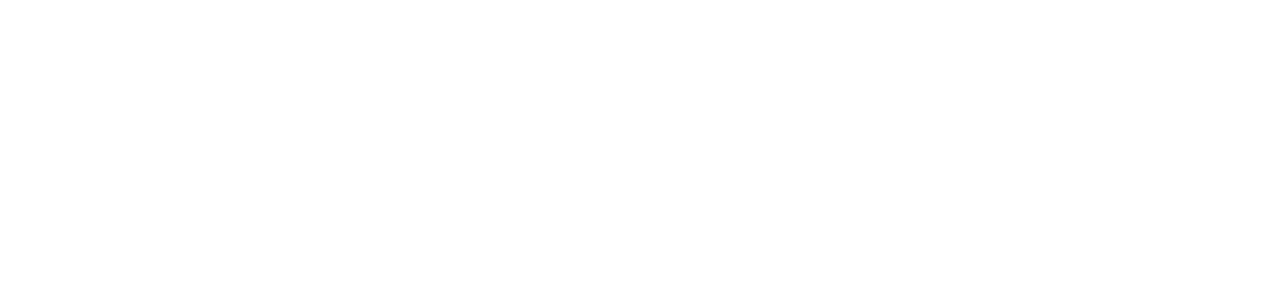
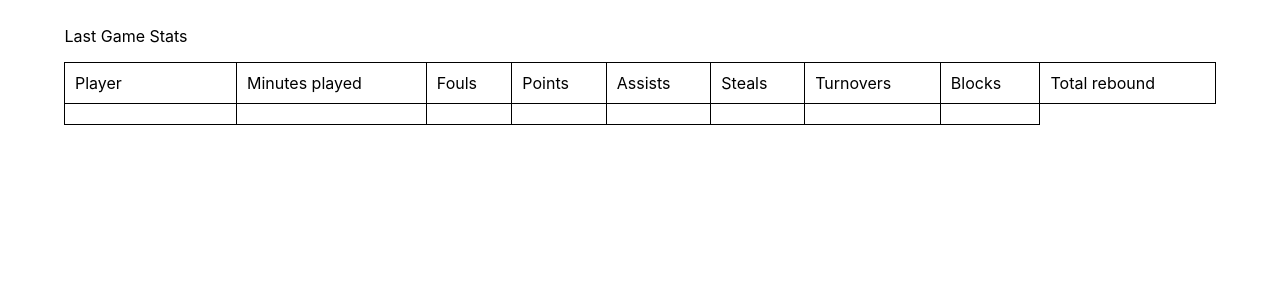
Before and after one commit to danny8823/nba-frontend, a React (Create React App) app: page /player/1 in a window 1280 px wide. Before the commit this address had no page. Shown: the top 300 px of the page. Built offline with nearby package versions, Linux system fonts and the light colour scheme; no server answers.

Commit message:
Added player stats

```diff
--- a/src/App.js
+++ b/src/App.js
@@ -3,6 +3,7 @@
 import './App.css';
 import Home from './components/Home/Home';
 import { Team } from './components/Team/Team';
+import Player from './components/Player/Player';
 
 function App() {
   return (
@@ -10,6 +11,7 @@
       <Routes>
         <Route path = '/' element = {<Home/>}/>
         <Route path = '/team/:id' element = {<Team/>}/>
+        <Route path = '/player/:playerId' element = {<Player/>}/>
       </Routes>
     </BrowserRouter>
   );
--- a/src/components/Home/Home.css
+++ b/src/components/Home/Home.css
@@ -26,3 +26,9 @@
     margin: 0 auto;
     padding: 10px;
 }
+
+.team_name > a {
+    text-decoration: none;
+    color: black;
+    font-size: 20px;
+}
--- a/src/components/Home/Home.jsx
+++ b/src/components/Home/Home.jsx
@@ -13,10 +13,10 @@
         <div className = 'nba-card-container'>
           {data.map((team) => (
             <div key = {team.id} className='nba-card'>
-            <h4><Link to = {`/team/${team.id}`}state={{team: team}}>{team.name} </Link></h4>
+            <h4 className = 'team_name'><Link to = {`/team/${team.id}`}state={{team: team}}>{team.name} </Link></h4>
               <img src = {team.logo} alt = 'team logo'/>
-              <p>Conference - {team.leagues?.standard?.conference}</p>
-              <p>Division - {team.leagues?.standard?.division}</p>
+              <p className = 'conference'><strong>Conference</strong> - {team.leagues?.standard?.conference}</p>
+              <p className='division'><strong>Division</strong> - {team.leagues?.standard?.division}</p>
             </div>
           ))}
         </div>
--- /dev/null
+++ b/src/components/Player/Player.jsx
@@ -0,0 +1,69 @@
+import axios from 'axios'
+import React, { useEffect, useState } from 'react'
+import { useParams } from 'react-router-dom'
+import './Players.css'
+
+const Player = () => {
+    const [stats, setStats] = useState()
+    const {playerId} = useParams()
+
+    useEffect(() => {
+        const get_stats = async() => {
+            const options = {
+                method: 'GET',
+                url: 'https://api-nba-v1.p.rapidapi.com/players/statistics',
+                params: {
+                  id: playerId,
+                  season: '2024'
+                },
+                headers: {
+                  'x-rapidapi-key': '56b19805acmsh0e837faf42ee38ap1de4abjsnc6e3111f9c12',
+                  'x-rapidapi-host': 'api-nba-v1.p.rapidapi.com'
+                }
+              };
+
+              try {
+                  const response = await axios.request(options);
+                  console.log(response.data.response);
+                  const len = response.data.response.length
+                  setStats(response.data.response[len-1])
+              } catch (error) {
+                  console.error(error);
+              }
+        }
+
+        get_stats()
+    },[playerId])
+
+
+  return (
+    <div>
+        <table className = 'cell-blocks'>
+            <p>Last Game Stats</p>
+            <tr>
+                <td>Player</td>
+                <td>Minutes played</td>
+                <td>Fouls</td>
+                <td>Points</td>
+                <td>Assists</td>
+                <td>Steals</td>
+                <td>Turnovers</td>
+                <td>Blocks</td>
+                <td>Total rebound</td>
+            </tr>
+            <tr>
+                <td>{stats?.player?.firstname} {stats?.player?.lastname}</td>
+                <td>{stats?.min}</td>
+                <td>{stats?.pFouls}</td>
+                <td>{stats?.points}</td>
+                <td>{stats?.assists}</td>
+                <td>{stats?.steals}</td>
+                <td>{stats?.turnovers}</td>
+                <td>{stats?.totReb}</td>
+            </tr>
+        </table>
+    </div>
+  )
+}
+
+export default Player
--- /dev/null
+++ b/src/components/Player/Players.css
@@ -0,0 +1,12 @@
+.cell-blocks {
+    width: 90%;
+    border-collapse: collapse;
+    text-align: left;
+    padding: 10px;
+    margin: 10px auto;
+}
+
+.cell-blocks td {
+    border: 1px solid black;
+    padding: 10px;
+}
--- a/src/components/Team/Team.css
+++ b/src/components/Team/Team.css
@@ -5,10 +5,12 @@
 }
 .team-container > h1 {
     margin: 0;
+    text-align: center;
 }
 
 .player-title {
     margin: 0;
+    text-align: center;
 }
 .players-container {
     background-color: aliceblue;
@@ -21,7 +23,8 @@
 .player-card {
     width: 250px;
     height: 200px;
-    border: 1px solid black;
+    border: 0.5px solid black;
+    border-radius: 20px;
     padding: 5px;
     margin: 5px;
 }
--- a/src/components/Team/Team.jsx
+++ b/src/components/Team/Team.jsx
@@ -1,8 +1,9 @@
 import React, { useState,useEffect } from 'react'
 import axios from 'axios'
-import { useParams,useLocation } from 'react-router-dom'
+import { useParams,useLocation, Link } from 'react-router-dom'
 import teams from '../../utls/team_data'
 import './Team.css'
+
 export const Team = () => {
     const [players, setPlayers] = useState([])
 
@@ -10,8 +11,6 @@
     const location = useLocation()
     const {team} = location.state || {}
     const data = teams.flat().find(team=>team.id === Number(id))
-
-
 
     useEffect(() => {
     const get_players = async () => {
@@ -37,15 +36,9 @@
         }
     }
 
+    get_players()
 
-        get_players()
     }, [id])
-
-
-
-
-
-
 
     return (
         <div>
@@ -54,35 +47,36 @@
                 <p>Total games played:{data?.games}</p>
                 <p>Total assists: {data?.assists}</p>
                 <p>Total blocks: {data?.blocks}</p>
+                <p>Total points: {data?.points}</p>
             </div>
             <h1 className= 'player-title'>Players</h1>
             <div className = 'players-container'>{players.map((player) => (
                     <div key = {player.id} className = 'player-card'>
                         <p className = 'player-name'>
-                            Name: {player.firstname} {player.lastname}
+                            <Link to = {`/player/${player.id}`}><strong>Name:</strong> {player.firstname} {player.lastname}</Link>
                         </p>
                         <p className = 'player-height'>
                             {/* Height:{player.height.feets} FT {player.height.inches} */}
                             {player.height?.feets && player.height?.inches ? (
-                                <p>Height: {player.height.feets} FT {player.height.inches} IN </p> ) : (
-                                    <p>Height: stats not avaliable</p>
+                                <p><strong>Height:</strong>  {player.height.feets} FT {player.height.inches} IN </p> ) : (
+                                    <p><strong>Height:</strong> stats not avaliable</p>
                             )}
                         </p>
                         {player.weight?.pounds ? (
                          <p className = 'player-weight'>
-                            Weight: {player.weight.pounds} LBS
+                            <strong>Weight:</strong> {player.weight.pounds} LBS
                          </p>   ):(
                             <p className = 'player-weight'>
-                            Weight: stats not avaliable
+                            <strong>Weight:</strong> stats not avaliable
                          </p>
                         )}
 
                         {player.birth?.date && player.birth?.country ? (
                         <p className = 'player-birthday'>
-                            Birth date: {player.birth.date} in {player.birth.country}
+                            <strong>Birth date:</strong> {player.birth.date} in {player.birth.country}
                         </p> ) : (
                         <p className='player-birthday'>
-                            Birth date:  stats not avaliable
+                            <strong>Birth date:</strong>  stats not avaliable
                         </p>
                             )}
                     </div>
```
Lines whose indentation alone changed are shown as unchanged.
